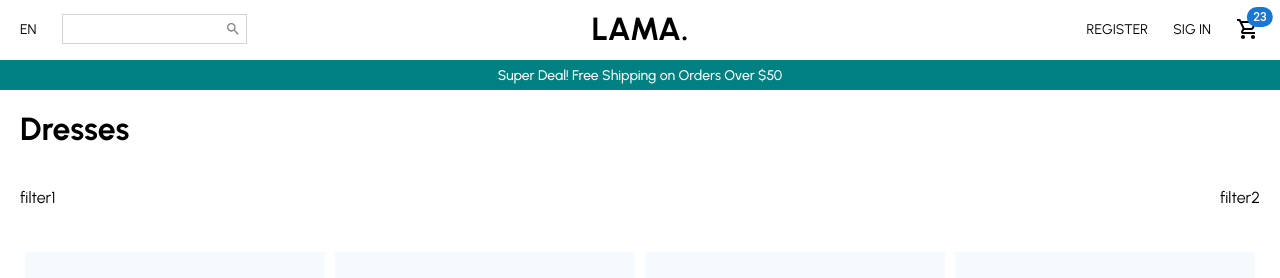
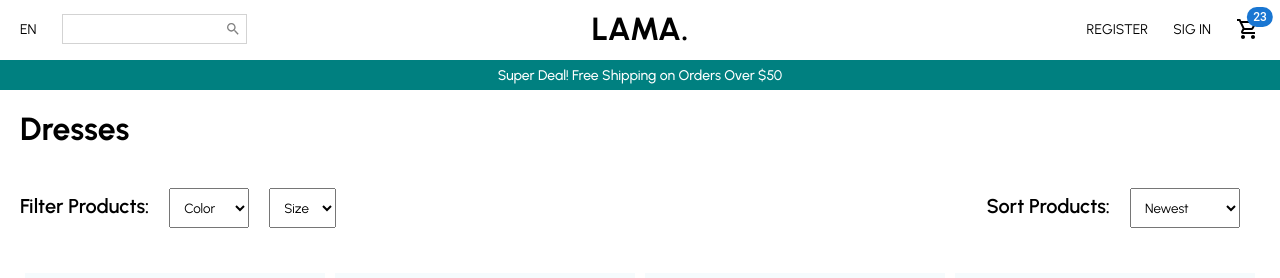
Before and after one commit to LukaszSzyp/E-Commerce-App, a React (Create React App) app: page / in a window 1280 px wide. Shown: the top 278 px of the page. Built offline with nearby package versions, Linux system fonts and the light colour scheme.

Commit message:
add filter

```diff
--- a/src/pages/ProductList.jsx
+++ b/src/pages/ProductList.jsx
@@ -21,6 +21,18 @@
   margin: 20px;
 `;
 
+const FilterText = styled.span`
+  font-size: 20px;
+  font-weight: 600;
+  margin-right: 20px;
+`;
+
+const Select = styled.select`
+  padding: 10px;
+  margin-right: 20px;
+`;
+const Option = styled.option``;
+
 const ProductList = () => {
   return (
     <Container>
@@ -28,8 +40,38 @@
       <Announcement />
       <Title>Dresses</Title>
       <FilterContainer>
-        <Filter>filter1</Filter>
-        <Filter>filter2</Filter>
+        <Filter>
+          <FilterText>Filter Products:</FilterText>
+          <Select>
+            <Option disabled selected>
+              Color
+            </Option>
+            <Option>White</Option>
+            <Option>Black</Option>
+            <Option>Red</Option>
+            <Option>Blue</Option>
+            <Option>Yellow</Option>
+            <Option>Green</Option>
+          </Select>
+          <Select>
+            <Option disabled selected>
+              Size
+            </Option>
+            <Option>XS</Option>
+            <Option>S</Option>
+            <Option>M</Option>
+            <Option>L</Option>
+            <Option>XL</Option>
+          </Select>
+        </Filter>
+        <Filter>
+          <FilterText>Sort Products:</FilterText>
+          <Select>
+            <Option selected>Newest</Option>
+            <Option>Price (asc)</Option>
+            <Option>Price (desc)</Option>
+          </Select>
+        </Filter>
       </FilterContainer>
       <Products />
       <Newsletter />
```
